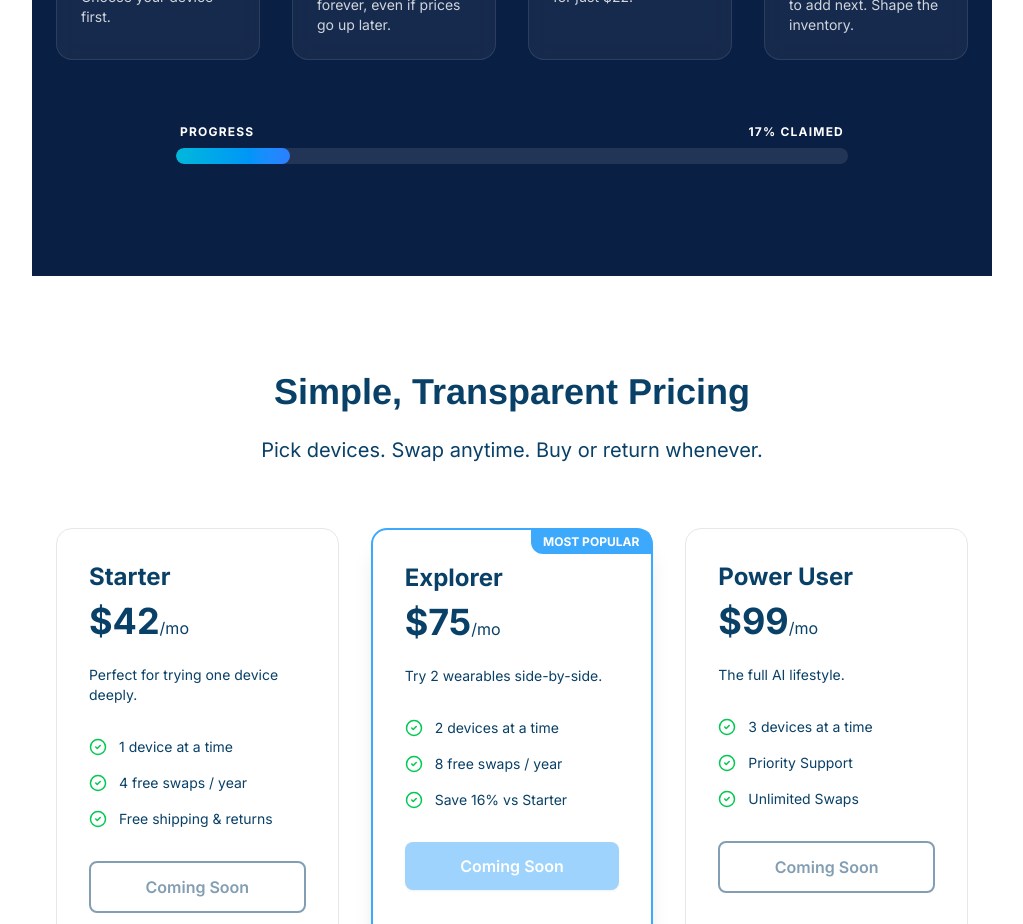
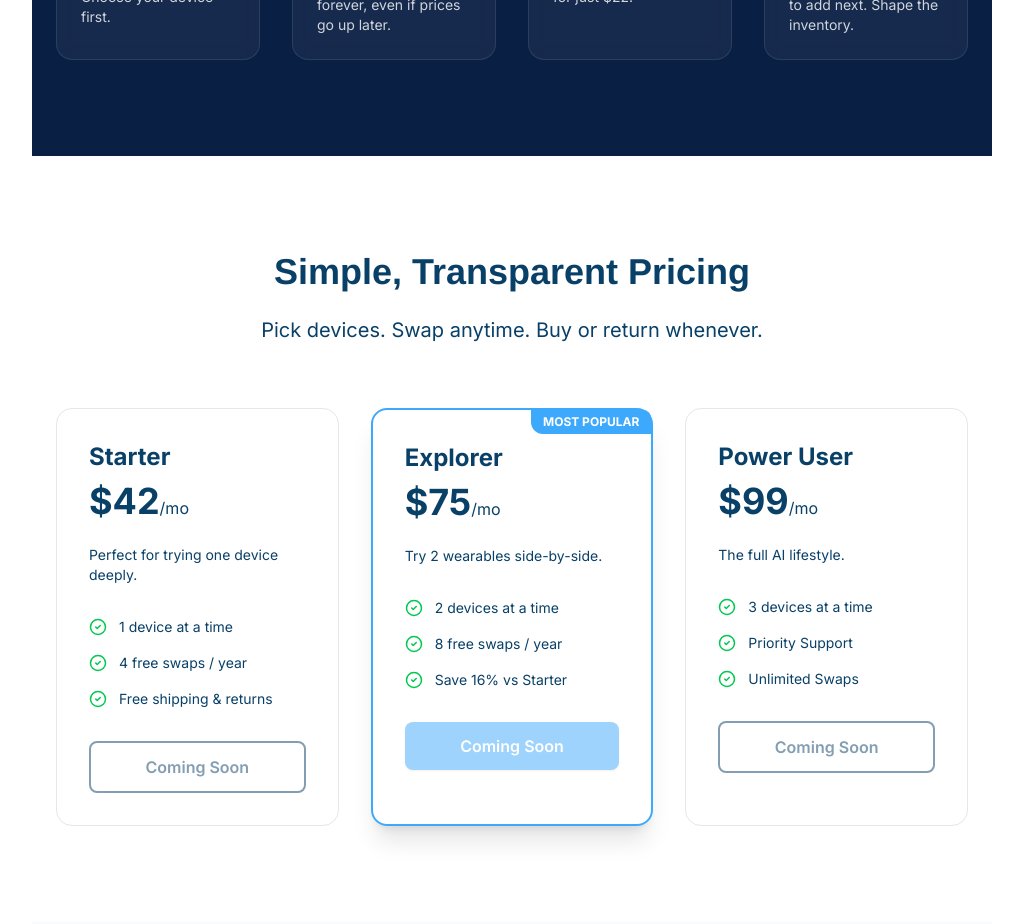
Before and after one commit to thinking-spot/techloop, a Next.js app: page /waitlist in a window 1280 px wide. Shown: the part 3280-4204 px from the top of the page, without its empty margins (256-1279 px from the left). Built offline with nearby package versions, Linux system fonts and the light colour scheme.

Commit message:
remove progress bar

```diff
--- a/src/app/waitlist/page.tsx
+++ b/src/app/waitlist/page.tsx
@@ -243,16 +243,7 @@ export default function WaitlistPage() {
                         </div>
                     </div>
 
-                    <div className="mt-16 max-w-2xl mx-auto text-center">
-                        <div className="flex items-center justify-between text-xs font-bold uppercase tracking-widest mb-2 px-1">
-                            <span>Progress</span>
-                            <span>17% Claimed</span>
-                        </div>
-                        <div className="h-4 bg-white/10 rounded-full overflow-hidden mb-4">
-                            <div className="h-full bg-gradient-to-r from-cyan-500 to-blue-500 w-[17%] rounded-full"></div>
-                        </div>
 
-                    </div>
                 </div>
             </section>
 
```
